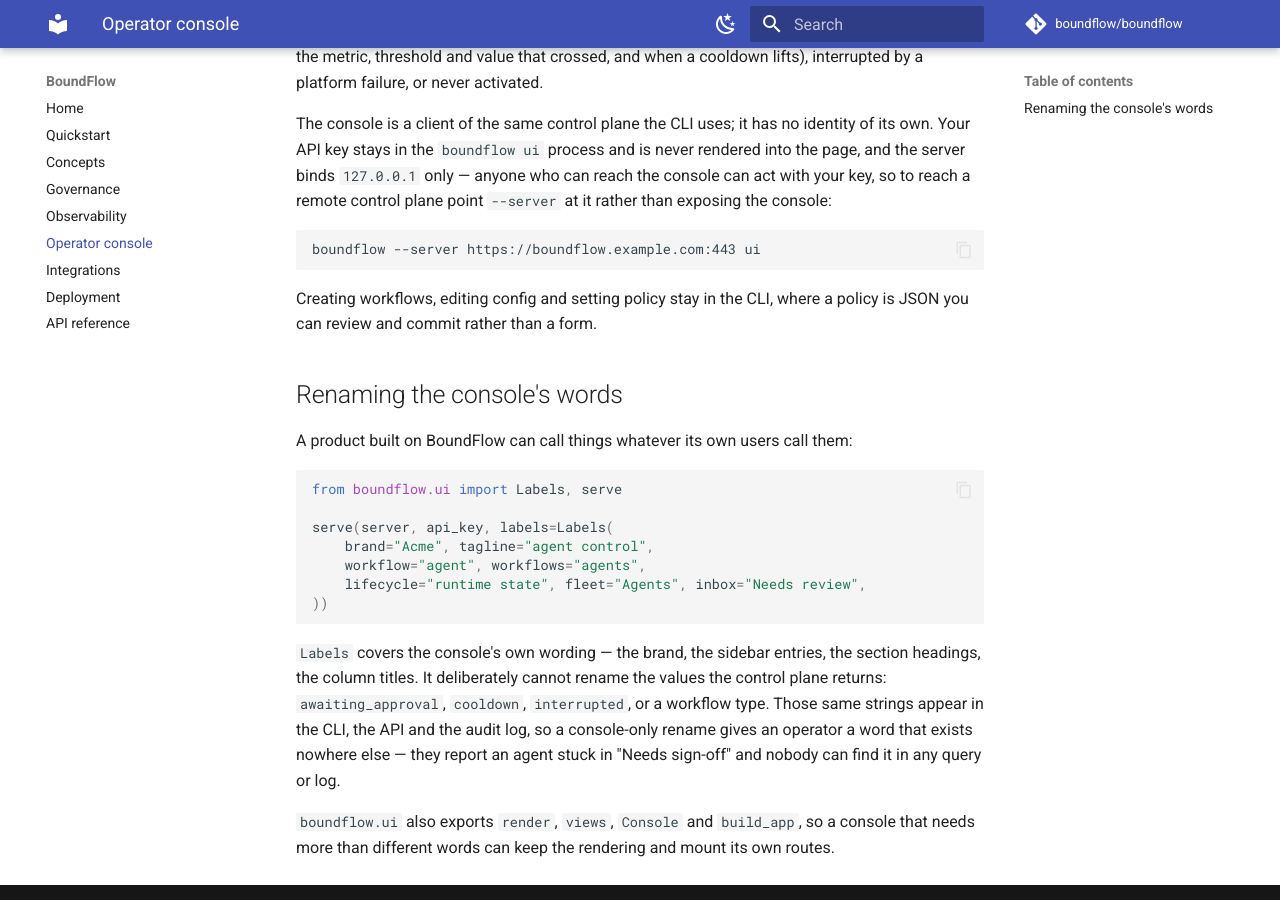
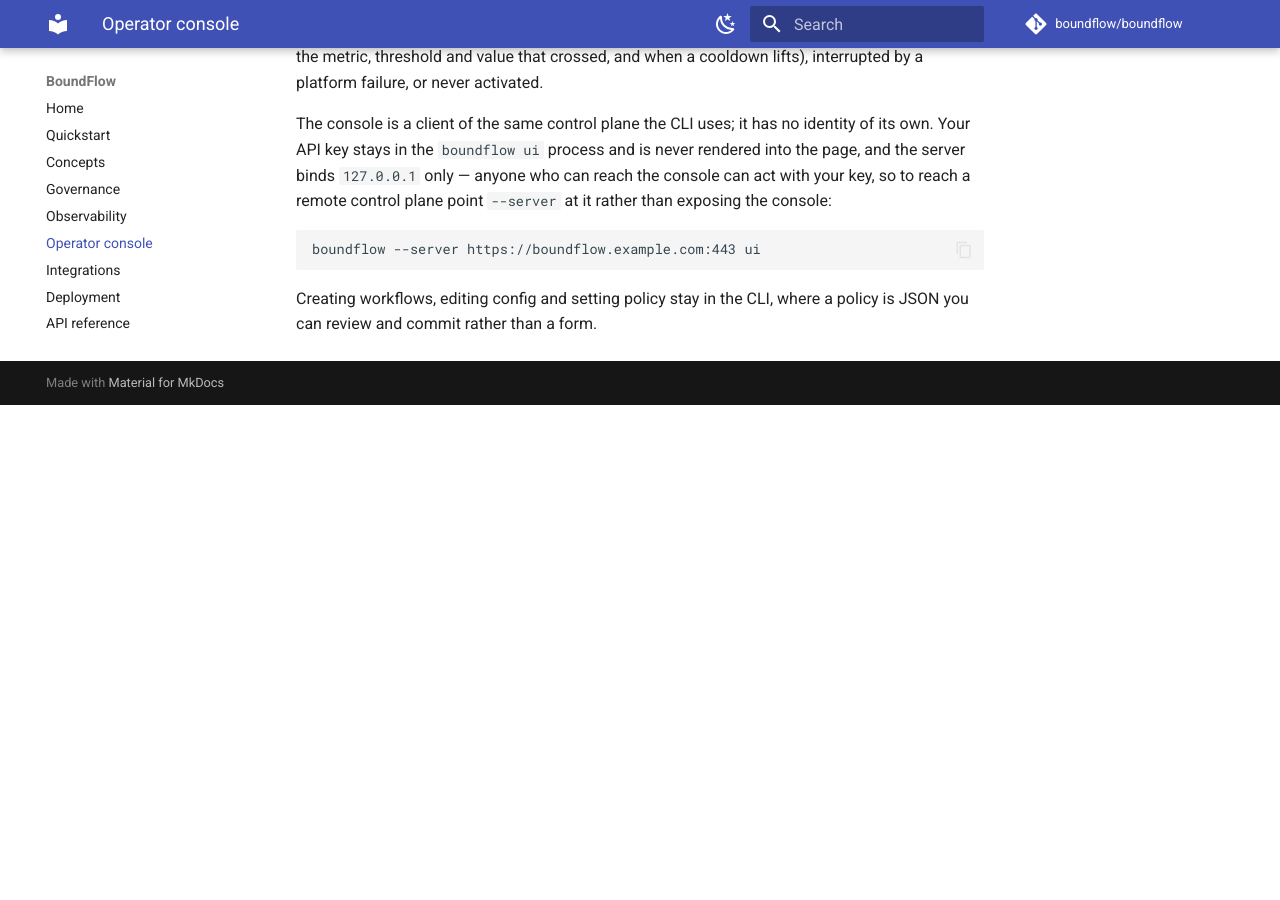
Before and after one commit to boundflow/boundflow, an MkDocs documentation site: the page built from docs/console.md, in a window 1280 px wide and 900 px high, scrolled down 855 px. Built offline with MkDocs 1.6.1 and Material for MkDocs 9.7.7, drawn with Linux system fonts in a browser that asks for light colours; comment, search, counter and statistics services are not loaded; after the commit the page ends 1260 px from its top, so only the background shows below that.

Commit message:
docs: drop the Labels section from the console page
Labels stays in the code and stays exported — it just isn't something to document
publicly yet. The API reference is the wrong place to introduce a customisation hook
nobody outside has asked for.

````diff
--- a/docs/console.md
+++ b/docs/console.md
@@ -48,28 +48,3 @@
 
 Creating workflows, editing config and setting policy stay in the CLI, where a policy
 is JSON you can review and commit rather than a form.
-
-## Renaming the console's words
-
-A product built on BoundFlow can call things whatever its own users call them:
-
-```python
-from boundflow.ui import Labels, serve
-
-serve(server, api_key, labels=Labels(
-    brand="Acme", tagline="agent control",
-    workflow="agent", workflows="agents",
-    lifecycle="runtime state", fleet="Agents", inbox="Needs review",
-))
-```
-
-`Labels` covers the console's own wording — the brand, the sidebar entries, the
-section headings, the column titles. It deliberately cannot rename the values the
-control plane returns: `awaiting_approval`, `cooldown`, `interrupted`, or a workflow
-type. Those same strings appear in the CLI, the API and the audit log, so a
-console-only rename gives an operator a word that exists nowhere else — they report
-an agent stuck in "Needs sign-off" and nobody can find it in any query or log.
-
-`boundflow.ui` also exports `render`, `views`, `Console` and `build_app`, so a
-console that needs more than different words can keep the rendering and mount its
-own routes.
````
